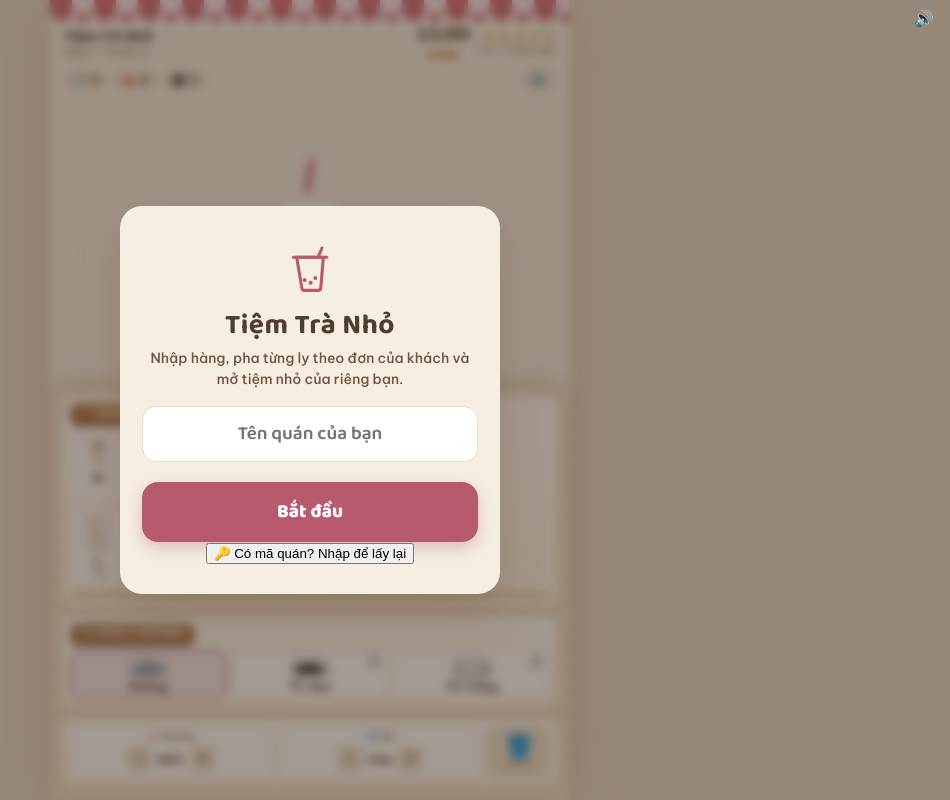
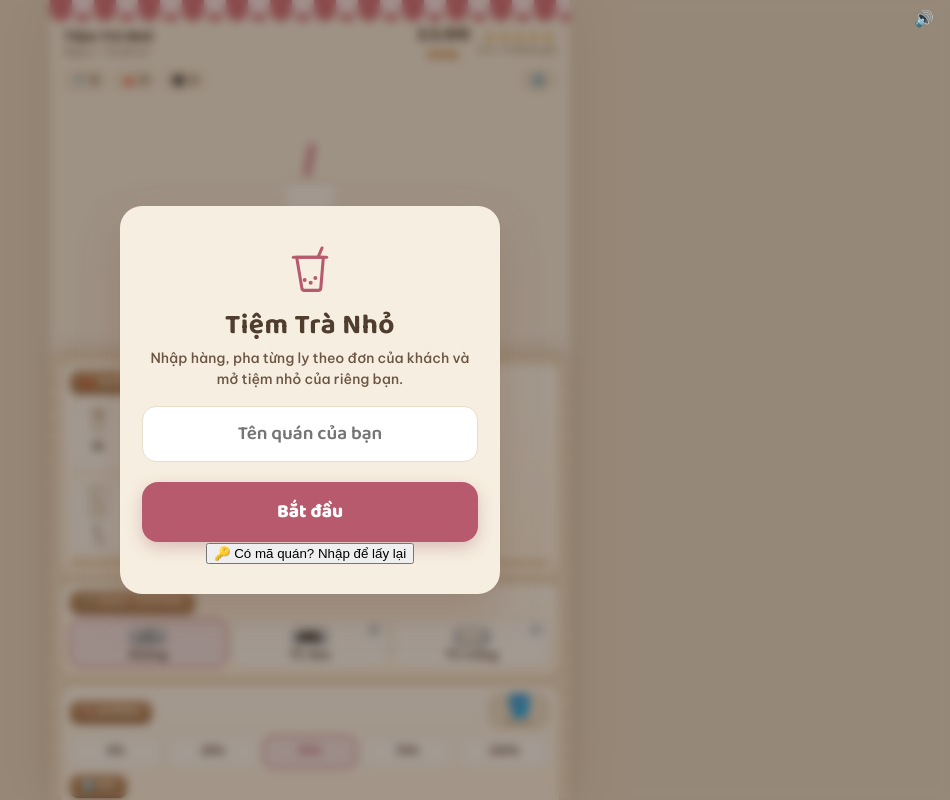
Before and after one commit to mypacksoft/tiem-tra, a plain HTML site: page index.html in a window 1280 px wide. Shown: the whole page, without its empty margins (330-1280 px from the left). Drawn offline with Linux system fonts and the light colour scheme.

Commit message:
Duong & Da doi sang nut muc bam thang (bo +/-); binh tra gon lai bo khoang trong thua; xo Do bo doi len goc

```diff
--- a/index.html
+++ b/index.html
@@ -97,7 +97,7 @@
   .plaque{display:inline-block; background:linear-gradient(#bd8e5e,#a3764b); color:#fff5e6; border:1.5px solid #875c37; border-radius:8px; padding:3px 11px; font-size:10px; font-weight:800; letter-spacing:.6px; text-transform:uppercase; box-shadow:0 2px 0 #7a5331, inset 0 1px 0 rgba(255,255,255,.28); white-space:nowrap; text-shadow:0 1px 1px rgba(90,55,25,.4);}
   .cHint{color:#8a7250; text-transform:none; letter-spacing:0; font-weight:700; font-size:10px;}
   .cTeaRow{padding-bottom:7px; border-bottom:4px solid; border-image:linear-gradient(90deg,#d9b98c,#c79e6e,#d9b98c) 1; border-radius:0 0 4px 4px;}
-  .cTeaRow{display:flex; gap:8px; align-items:stretch;}
+  .cTeaRow{display:flex; gap:8px; align-items:flex-start;}
   .cups{display:flex; flex-direction:column; gap:5px; flex:none;}
   .cups .opt{padding:6px 8px; min-width:56px;}
   .teaBar{flex:1; display:grid; grid-template-columns:repeat(3,1fr); gap:5px;}
@@ -113,6 +113,10 @@
   .opt.soldout span,.opt.soldout .dn{text-decoration:line-through;}
   .opt.soldout::after{content:"Hết"; position:absolute; top:2px; left:4px; font-size:8px; font-weight:800; color:#d1564e; background:#f6dcd9; border-radius:6px; padding:0 4px; text-decoration:none;}
   .addRow{display:flex; gap:7px; align-items:stretch;}
+  .lvlRow{display:flex; gap:5px;}
+  .lvlb{flex:1; border:1.5px solid var(--line); background:#fffdf8; border-radius:10px; padding:8px 2px; font-weight:800; font-size:12px; color:var(--ink); cursor:pointer; line-height:1.1;}
+  .lvlb.on{border-color:var(--pink); background:var(--pinkbg); box-shadow:0 0 0 2px rgba(184,90,110,.2); color:var(--pink);}
+  .lvlb:active{transform:scale(.95);}
   .tray2{flex:1; background:#fffdf8; border:1.5px solid var(--line); border-radius:12px; padding:4px 6px 5px; display:flex; flex-direction:column; gap:3px; align-items:center;}
   .tray2 .t2l{font-size:10px; font-weight:800; color:var(--dim);}
   .tray2 .t2c{display:flex; align-items:center; gap:5px;}
@@ -246,11 +250,10 @@
       <div class="trayGrid" id="optTop"></div>
     </div>
     <div class="cboard">
-      <div class="addRow">
-        <div class="tray2"><span class="t2l">🍬 Đường</span><div class="t2c"><button class="lvBtn" id="sugDn">−</button><span class="lvVal" id="sugVal">50%</span><button class="lvBtn" id="sugUp">+</button></div></div>
-        <div class="tray2"><span class="t2l">🧊 Đá</span><div class="t2c"><button class="lvBtn" id="iceDn">−</button><span class="lvVal" id="iceVal">Vừa</span><button class="lvBtn" id="iceUp">+</button></div></div>
-        <button class="bucket" id="clearBtn" title="Đổ bỏ ly, pha lại">🪣<span>Đổ bỏ</span></button>
-      </div>
+      <div class="cLabel"><span class="plaque">🍬 Đường</span><button class="bucket" id="clearBtn" title="Đổ bỏ ly, pha lại" style="margin-left:auto">🪣<span>Đổ bỏ</span></button></div>
+      <div class="lvlRow" id="sugRow"></div>
+      <div class="cLabel" style="margin-top:7px"><span class="plaque">🧊 Đá</span></div>
+      <div class="lvlRow" id="iceRow"></div>
     </div>
   </div>
 </div>
@@ -486,7 +489,7 @@
     SIZES.forEach(function(z){ var b=document.createElement("div"); b.className="opt"; b.setAttribute("data-k",z.k);
       b.innerHTML=cupStackSVG(z.k, z.k==="L")+'<span>'+z.k+'</span>'+(z.extra?'<span class="px">+'+z.extra+'k</span>':'<span class="px">&nbsp;</span>');
       b.onclick=function(){ if(phase!=="serve")return; sel.size=z.k; sel.fill=0; sel.poured=false; au(); sTap(); markSel(); renderCup(); updatePour(); }; s.appendChild(b); });
-    renderTeaOpts(); renderTopOpts();
+    renderTeaOpts(); renderTopOpts(); buildLevels();
   }
   function cupStackSVG(letter,big){
     var W=big?32:27, H=40, topW=big?24:20, x0=(W-topW)/2, rimY=4, cupH=big?18:15, inset=4;
@@ -535,10 +538,15 @@
     var light=(tp.k==="white");
     return S+ballSVG(9,13,3.1,tp.color,light)+ballSVG(15,13.5,3.1,tp.color,light)+ballSVG(21,13,3.1,tp.color,light)+ballSVG(27,13.3,3.1,tp.color,light)+ballSVG(12,9.5,2.9,tp.color,light)+ballSVG(18,9.5,2.9,tp.color,light)+ballSVG(24,9.5,2.9,tp.color,light)+'</svg>';
   }
+  function buildLevels(){
+    var sr=$("sugRow"); if(sr){ sr.innerHTML=""; SUGAR.forEach(function(s,i){ var b=document.createElement("button"); b.className="lvlb"; b.setAttribute("data-sug",i); b.textContent=s.l; b.onclick=function(){ if(phase!=="serve")return; sel.sugar=i; au(); sTap(); markSel(); }; sr.appendChild(b); }); }
+    var ir=$("iceRow"); if(ir){ ir.innerHTML=""; ICE.forEach(function(c,i){ var b=document.createElement("button"); b.className="lvlb"; b.setAttribute("data-ice",i); b.textContent=c.s; b.onclick=function(){ if(phase!=="serve")return; sel.ice=i; au(); sTap(); markSel(); }; ir.appendChild(b); }); }
+  }
   function markSel(){
     [["optSize",sel.size],["optTea",sel.tea],["optTop",sel.top]].forEach(function(pr){ var box=$(pr[0]);
       for(var i=0;i<box.children.length;i++){ box.children[i].classList.toggle("sel", box.children[i].getAttribute("data-k")===pr[1]); } });
-    $("sugVal").textContent=SUGAR[sel.sugar].l; $("iceVal").textContent=ICE[sel.ice].s;
+    var sr=$("sugRow"); if(sr){ for(var s2=0;s2<sr.children.length;s2++) sr.children[s2].classList.toggle("on", +sr.children[s2].getAttribute("data-sug")===sel.sugar); }
+    var ir=$("iceRow"); if(ir){ for(var i2=0;i2<ir.children.length;i2++) ir.children[i2].classList.toggle("on", +ir.children[i2].getAttribute("data-ice")===sel.ice); }
   }
   function updatePour(){ var el=$("pourHint"); if(!el)return;
     var cupOk=st.stock.cup>=1, teaOk=sel.tea?teaQ(sel.tea)>=teaUse(sel.size||"M")-1e-9:true;
@@ -564,10 +572,7 @@
   function stopPour(){ if(!pouring)return; pouring=false; if(pourRaf){cancelAnimationFrame(pourRaf);pourRaf=null;} updatePour(); }
   document.addEventListener("pointerup",function(){ stopPour(); });
   document.addEventListener("gesturestart",function(e){ e.preventDefault(); });
-  $("sugDn").onclick=function(){ if(phase!=="serve")return; sel.sugar=clamp(sel.sugar-1,0,4); sTap(); markSel(); };
-  $("sugUp").onclick=function(){ if(phase!=="serve")return; sel.sugar=clamp(sel.sugar+1,0,4); sTap(); markSel(); };
-  $("iceDn").onclick=function(){ if(phase!=="serve")return; sel.ice=clamp(sel.ice-1,0,3); sTap(); markSel(); };
-  $("iceUp").onclick=function(){ if(phase!=="serve")return; sel.ice=clamp(sel.ice+1,0,3); sTap(); markSel(); };
+  buildLevels();
   $("clearBtn").onclick=function(){ if(phase!=="serve")return; resetSel(); sTap(); markSel(); renderCup(); updatePour(); };
   function resetSel(){ sel={size:null,tea:null,top:"none",sugar:2,ice:2,fill:0,poured:false}; }
 
```
